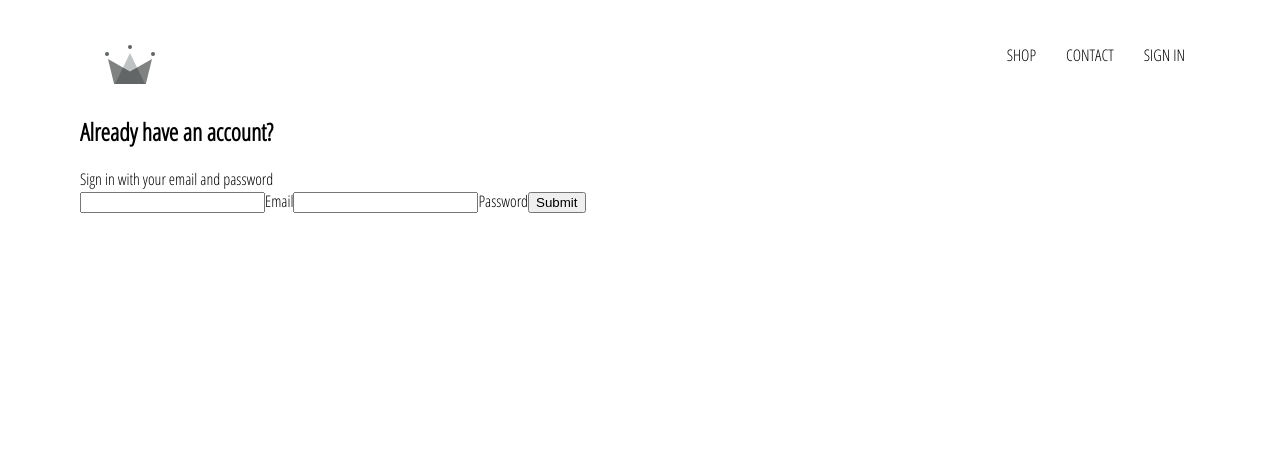
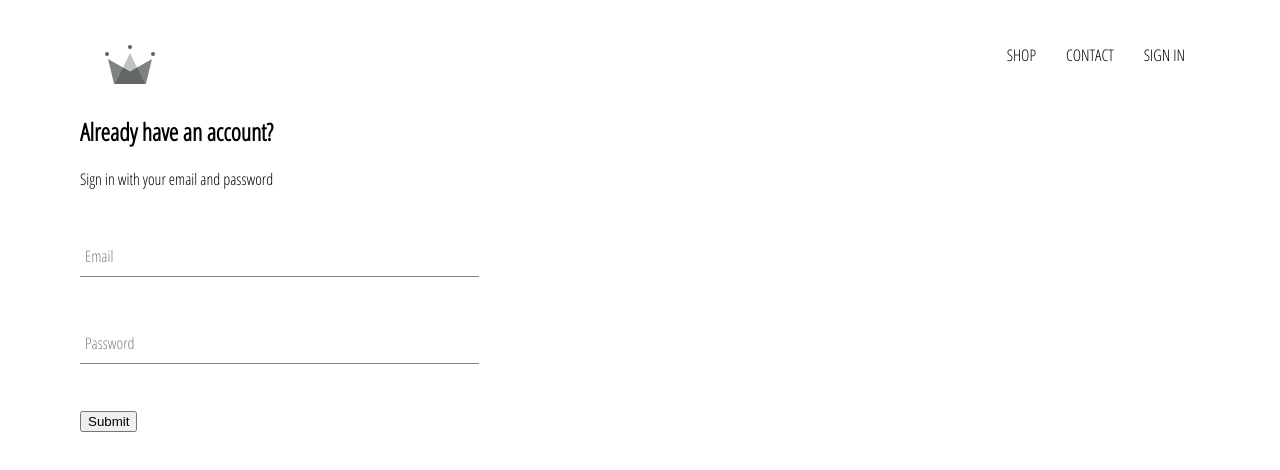
Before and after one commit to artyomsyomin/merch-store-react, a React (Create React App) app: page /auth in a window 1280 px wide. Shown: the top 470 px of the page. Built offline with nearby package versions, Linux system fonts and the light colour scheme.

Commit message:
Added form input for signing in with styling

```diff
--- /dev/null
+++ b/src/components/formInput/FormInput.js
@@ -0,0 +1,24 @@
+import React from 'react';
+
+import './FormInput.scss';
+
+const FormInput = ({ changeHandler, label, ...otherInputProps }) => (
+  <div className="group">
+    <input
+      className="form-input"
+      onChange={changeHandler}
+      {...otherInputProps}
+    />
+    {label ? (
+      <label
+        className={`${
+          otherInputProps.value.length ? 'shrink' : ''
+        } form-input-label`}
+      >
+        {label}
+      </label>
+    ) : null}
+  </div>
+);
+
+export default FormInput;
--- /dev/null
+++ b/src/components/formInput/FormInput.scss
@@ -0,0 +1,54 @@
+$sub-color: grey;
+$main-color: black;
+
+@mixin shrinkLabel {
+  top: -14px;
+  font-size: 12px;
+  color: $main-color;
+}
+
+.group {
+  position: relative;
+  margin: 45px 0;
+
+  .form-input {
+    background: none;
+    background-color: white;
+    color: $sub-color;
+    font-size: 18px;
+    padding: 10px 10px 10px 5px;
+    display: block;
+    width: 100%;
+    border: none;
+    border-radius: 0;
+    border-bottom: 1px solid $sub-color;
+    margin: 25px 0;
+
+    &:focus {
+      outline: none;
+    }
+
+    &:focus ~ .form-input-label {
+      @include shrinkLabel();
+    }
+  }
+
+  input[type='password'] {
+    letter-spacing: 0.3em;
+  }
+
+  .form-input-label {
+    color: $sub-color;
+    font-size: 16px;
+    font-weight: normal;
+    position: absolute;
+    pointer-events: none;
+    left: 5px;
+    top: 10px;
+    transition: 300ms ease all;
+
+    &.shrink {
+      @include shrinkLabel();
+    }
+  }
+}
--- a/src/components/signIn/SignIn.js
+++ b/src/components/signIn/SignIn.js
@@ -1,6 +1,8 @@
 import React from 'react';
 
 import './SignIn.scss';
+
+import FormInput from '../formInput/FormInput'
 
 class SignIn extends React.Component {
   constructor(props) {
@@ -33,22 +35,22 @@
         <h2>Already have an account?</h2>
         <span>Sign in with your email and password</span>
         <form onSubmit={this.submitHandler}>
-          <input
+          <FormInput
             name="email"
             type="email"
             value={this.state.email}
-            onChange={this.changeHandler}
+            changeHandler={this.changeHandler}
             required
+            label='Email'
           />
-          <label>Email</label>
-          <input
+          <FormInput
             name="password"
             type="password"
             value={this.state.password}
-            onChange={this.changeHandler}
+            changeHandler={this.changeHandler}
+            label='Password'
             required
           />
-          <label>Password</label>
           <input type="submit" value="Submit" />
         </form>
       </div>
--- a/src/components/signIn/SignIn.scss
+++ b/src/components/signIn/SignIn.scss
@@ -0,0 +1,3 @@
+.sign-in {
+    width: 30vw;
+}
```
Also changed, not shown: 1 other file (tests, documents, lock files or other folders).
